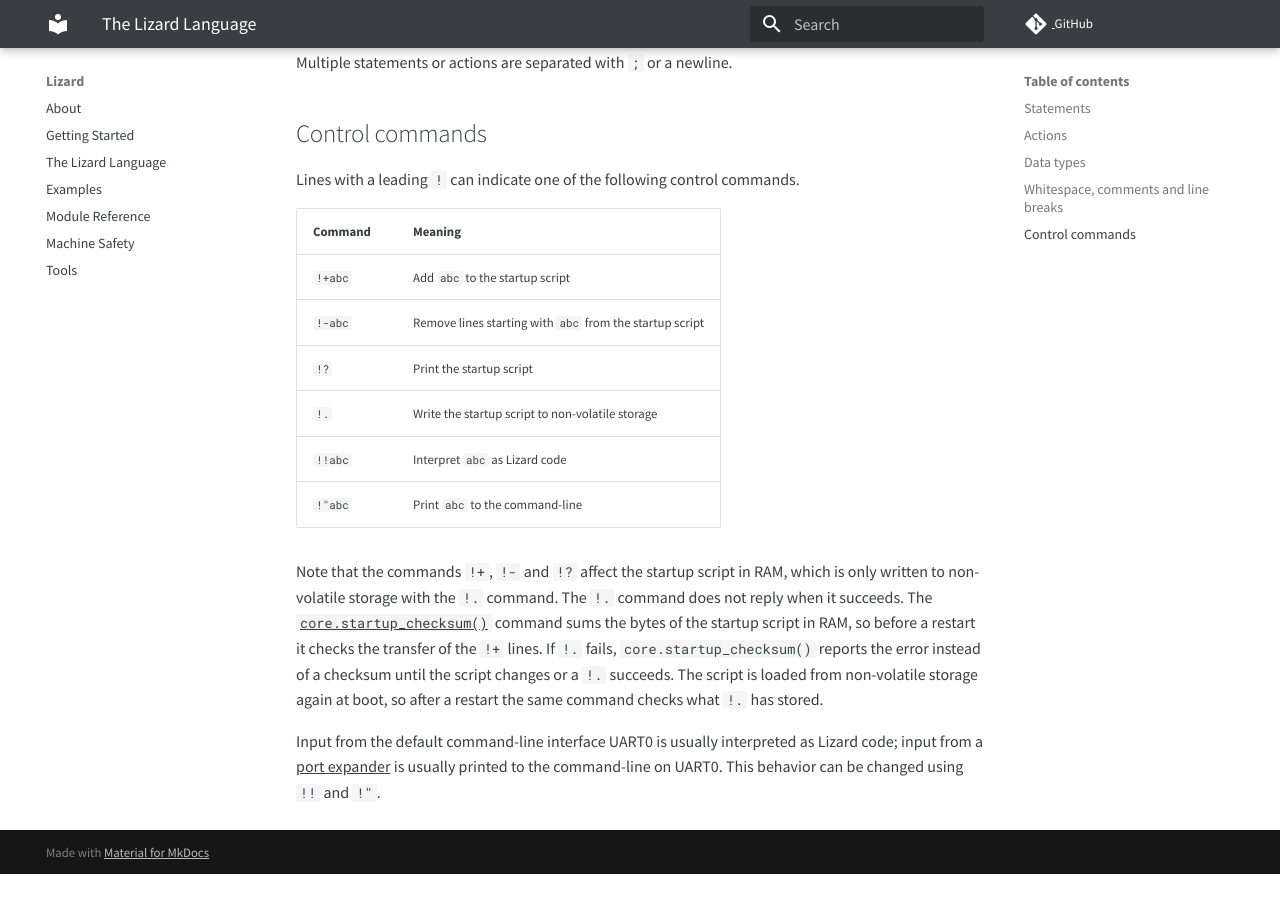
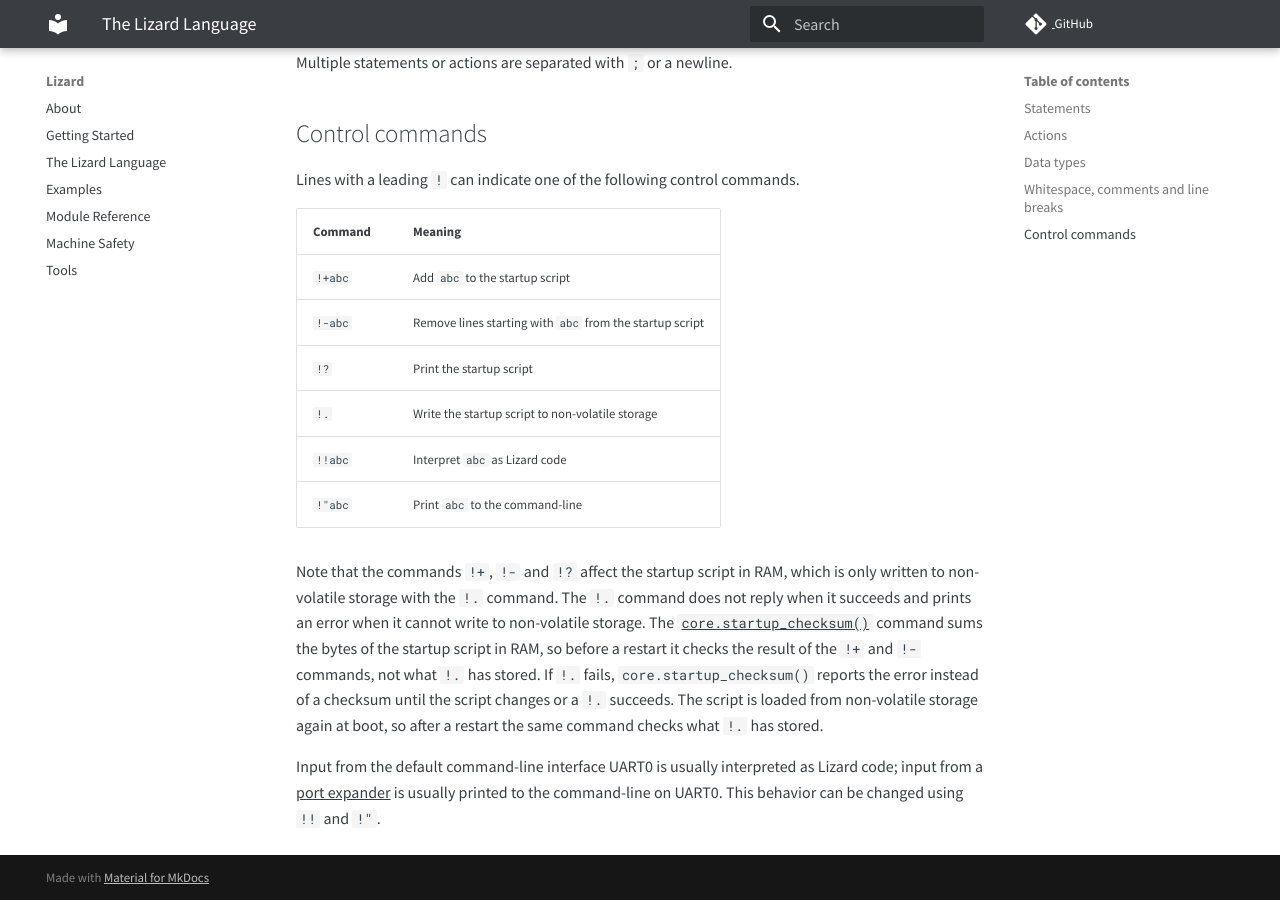
Before and after one commit to zauberzeug/lizard, an MkDocs documentation site: the page built from docs/language.md, in a window 1280 px wide and 900 px high, scrolled down 4712 px. Built offline with MkDocs 1.6.1 and Material for MkDocs 9.7.7, drawn with Linux system fonts in a browser that asks for light colours; comment, search, counter and statistics services are not loaded; before the commit the page ends 5586 px from its top, so only the background shows below that.

Commit message:
Say that !. reports a failed write and sharpen the checksum wording
A host needs to know that a failed write is not silent, only a successful one.
Before a restart the checksum covers the result of all !+ and !- commands, not only the !+ lines,
and "the script" in the tools page now names the configure script, which also fails when the microcontroller does not answer.

Co-Authored-By: Claude Opus 5.5 <noreply@anthropic.com>

```diff
--- a/docs/language.md
+++ b/docs/language.md
@@ -241,8 +241,9 @@ Lines with a leading `!` can indicate one of the following control commands.
 | `!"abc` | Print `abc` to the command-line                          |
 
 Note that the commands `!+`, `!-` and `!?` affect the startup script in RAM, which is only written to non-volatile storage with the `!.` command.
-The `!.` command does not reply when it succeeds.
-The [`core.startup_checksum()`](module_reference.md#core) command sums the bytes of the startup script in RAM, so before a restart it checks the transfer of the `!+` lines.
+The `!.` command does not reply when it succeeds and prints an error when it cannot write to non-volatile storage.
+The [`core.startup_checksum()`](module_reference.md#core) command sums the bytes of the startup script in RAM,
+so before a restart it checks the result of the `!+` and `!-` commands, not what `!.` has stored.
 If `!.` fails, `core.startup_checksum()` reports the error instead of a checksum until the script changes or a `!.` succeeds.
 The script is loaded from non-volatile storage again at boot, so after a restart the same command checks what `!.` has stored.
 
```
Also changed, not shown: docs/tools.md (+1 -1 lines).
